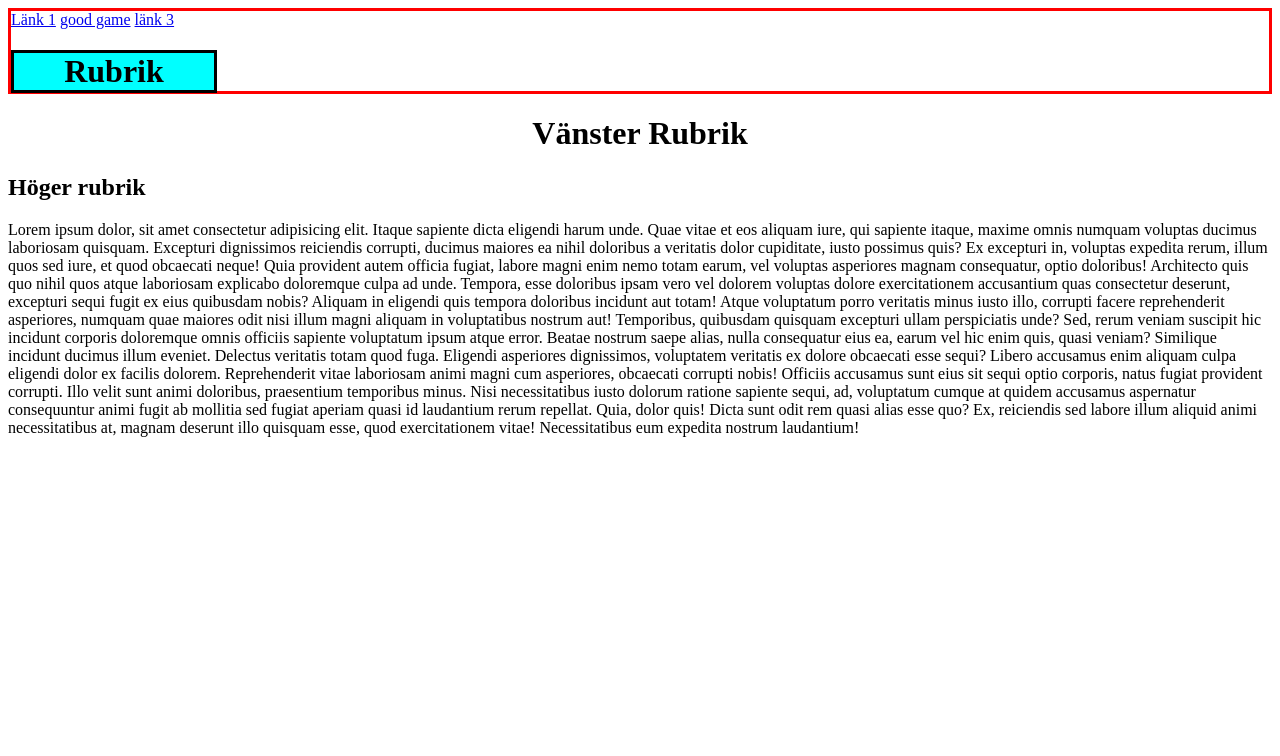
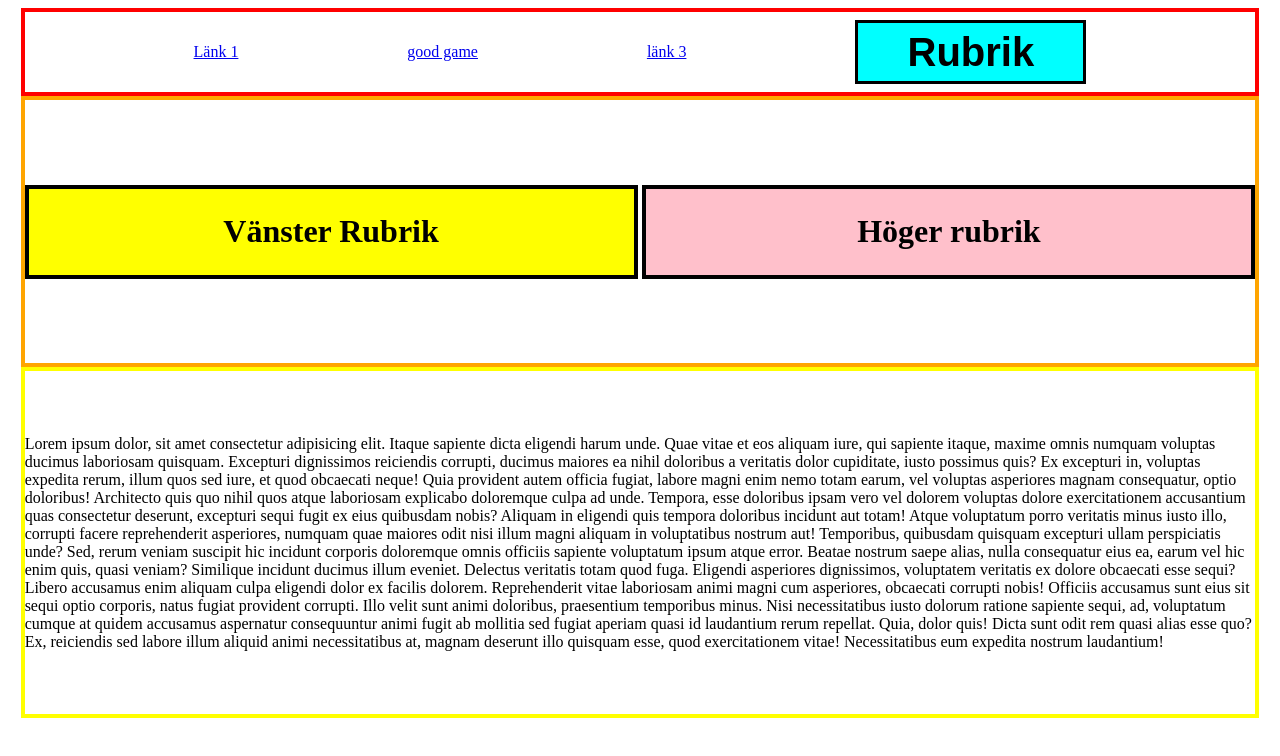
Before and after one commit to te22a-Noah-Livendahl/lek-3b-uppgift-1, a plain HTML site: page index.html in a window 1280 px wide. Drawn offline with Linux system fonts and the light colour scheme.

Commit message:
stylat alla divar, klart

```diff
--- a/index.html
+++ b/index.html
@@ -7,18 +7,18 @@
     <link rel="stylesheet" href="style.css">
 </head>
 <body>
-    <div class="låda1">
+    <div id="låda1">
         <a href="https://p.turbosquid.com/ts-thumb/jL/uAB8ph/Vu7Cuytl/tractor/jpg/1567883286/1920x1080/turn_fit_q99/bc5b60bad3a70529c1b8bedc68f88fc9effcbe86/tractor-1.jpg">Länk 1</a>
         <a href="https://flappybird.io/">good game</a>
         <a href="https://res.cloudinary.com/coopsverige/images/e_sharpen,f_auto,fl_clip,fl_progressive,q_90,c_lpad,g_center,h_330,w_330/v1562145309/375341/Banan%20Eko%20Fairtrade.jpg">länk 3</a>
-        <h1 class="rubriklåda1">Rubrik</h1>
+        <h1 id="rubriklåda1">Rubrik</h1>
 
     </div>
-    <div id="mittenlådan">
-        <h1 id="Vänsterrubrik">Vänster Rubrik</h1>
-        <h2 id="Högerrubrik">Höger rubrik</h2>
+    <div id="högerochvänsterlådan">
+        <h1 id="vänsterrubrik">Vänster Rubrik</h1>
+        <h1 id="högerrubrik">Höger rubrik</h1>
     </div>
-    <div id="LoremTexten">Lorem ipsum dolor, sit amet consectetur adipisicing elit. Itaque sapiente dicta eligendi harum unde. Quae vitae et eos aliquam iure, qui sapiente itaque, maxime omnis numquam voluptas ducimus laboriosam quisquam.
+    <div id="loremtexten">Lorem ipsum dolor, sit amet consectetur adipisicing elit. Itaque sapiente dicta eligendi harum unde. Quae vitae et eos aliquam iure, qui sapiente itaque, maxime omnis numquam voluptas ducimus laboriosam quisquam.
     Excepturi dignissimos reiciendis corrupti, ducimus maiores ea nihil doloribus a veritatis dolor cupiditate, iusto possimus quis? Ex excepturi in, voluptas expedita rerum, illum quos sed iure, et quod obcaecati neque!
     Quia provident autem officia fugiat, labore magni enim nemo totam earum, vel voluptas asperiores magnam consequatur, optio doloribus! Architecto quis quo nihil quos atque laboriosam explicabo doloremque culpa ad unde.
     Tempora, esse doloribus ipsam vero vel dolorem voluptas dolore exercitationem accusantium quas consectetur deserunt, excepturi sequi fugit ex eius quibusdam nobis? Aliquam in eligendi quis tempora doloribus incidunt aut totam!
--- a/style.css
+++ b/style.css
@@ -1,13 +1,64 @@
-.låda1{
-    border: solid red;
-    max-height: 80px;
+#låda1{
+    display:flex;
+    flex-direction: row;
+    justify-content: space-evenly;
+    border: solid red 4px;
+    align-items: center;
+    height: 80px;
+    margin-left: 1%;
+    margin-right: 1%;
 }
-.rubriklåda1{
-    background-color: aqua;
-    border: solid black;
-    width: 200px;
+#rubriklåda1{
+    border: black solid 3px;
+    background-color: cyan;
+    font-size: 40px;
+    font-family: Arial, Helvetica, sans-serif;
+    padding-top: 0.5%;
+    padding-bottom: 0.5%;
+    padding-left: 4%;
+    padding-right: 4%;
 }
 
-h1{
+#vänsterrubrik{
+    background-color: yellow;
+    border: solid black 4px;
+    width: 50%;
     text-align: center;
+    padding: 2%;
+    margin-right: 0.2%;
 }
+#högerrubrik{
+    background-color: pink;
+    border: solid black 4px;
+    width: 50%;
+    text-align: center;
+    padding: 2%;
+    margin-left: 0.2%;
+}
+#loremtexten{
+    display:flex;
+    flex-direction: row;
+    justify-content: center;
+    align-items: center;
+    border: solid orange 4px;
+    padding-top: 5%;
+    padding-bottom: 5%;
+    margin-left: 1%;
+    margin-right: 1%;
+}
+#högerochvänsterlådan{
+    display:flex;
+    flex-direction: row;
+    justify-content: center;
+    align-items: center;
+    border: solid orange 4px;
+    padding-top: 5%;
+    padding-bottom: 5%;
+    margin-left: 1%;
+    margin-right: 1%;
+}
+#loremtexten{
+    border: yellow 4px solid;
+    margin-left: 1%;
+    margin-right: 1%;
+}
```
